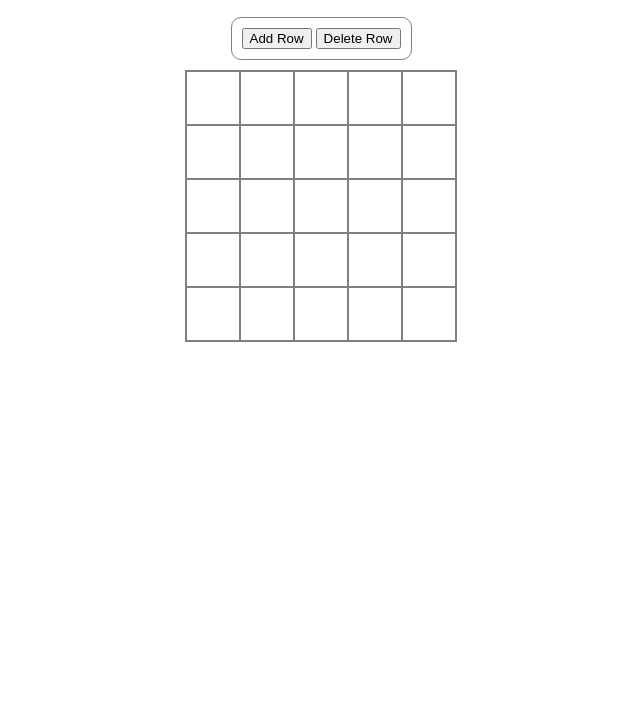
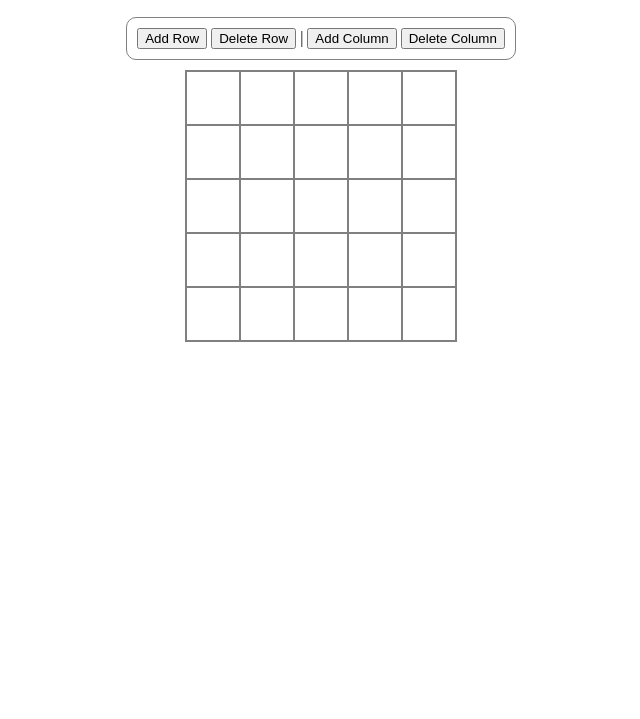
Before and after one commit to martincurtet/Color-Grid, a plain HTML site: page index.html in a window 1280 px wide. Shown: the part 81-800 px from the top of the page, without its empty margins (319-959 px from the left). Drawn offline with Linux system fonts and the light colour scheme.

Commit message:
column feature
- added add column feature
- added delete column feature
- set column number between 1 and 20

```diff
--- a/index.html
+++ b/index.html
@@ -14,6 +14,9 @@
     <div id="toolbar">
       <button onclick="addRow()">Add Row</button>
       <button onclick="deleteRow()">Delete Row</button>
+      |
+      <button onclick="addCol()">Add Column</button>
+      <button onclick="deleteCol()">Delete Column</button>
     </div>
 
     <table>
--- a/script.js
+++ b/script.js
@@ -1,6 +1,8 @@
 // settings
 const minRows = 1
 const maxRows = 20
+const minCols = 1
+const maxCols = 20
 
 // dom
 const table = document.querySelector("table")
@@ -37,3 +39,31 @@ function deleteRow() {
   console.log("--- Deleting Row ---")
   table.deleteRow(countRows() - 1)
 }
+
+function addCol() {
+  if (countCols() >= maxCols) {
+    console.log("Too many columns!")
+    return
+  }
+
+  console.log("--- Adding Column ---")
+  let rows = table.rows
+  for (let i = 0; i < rows.length; i++) {
+    let cell = document.createElement("td")
+    rows[i].appendChild(cell)
+  }
+}
+
+function deleteCol() {
+  if (countCols() <= 1) {
+    console.log("Too few columns!")
+    return
+  }
+
+  console.log("--- Deleting Column ---")
+  let rows = table.rows
+  for (let i = 0; i < rows.length; i++) {
+    let cell = rows[i].children[rows[i].children.length - 1]
+    cell.remove()
+  }
+}
```
